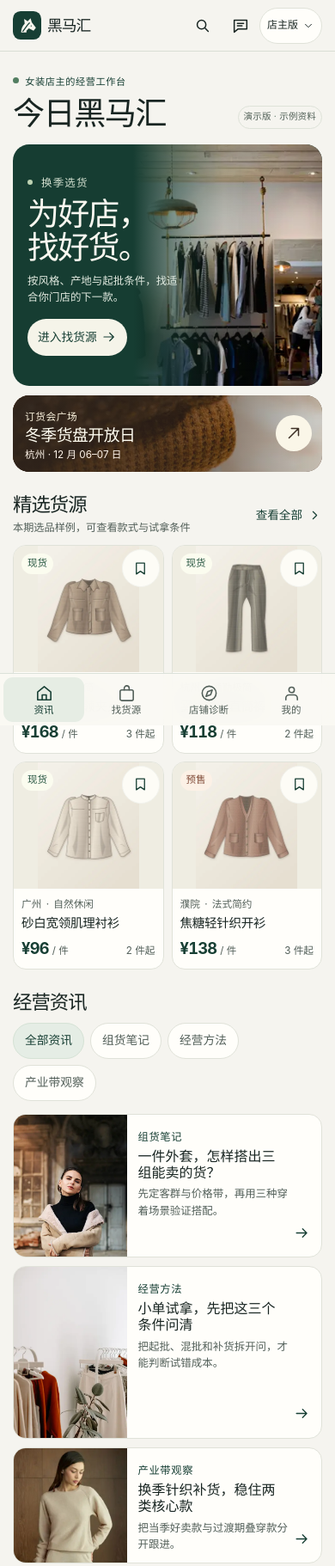
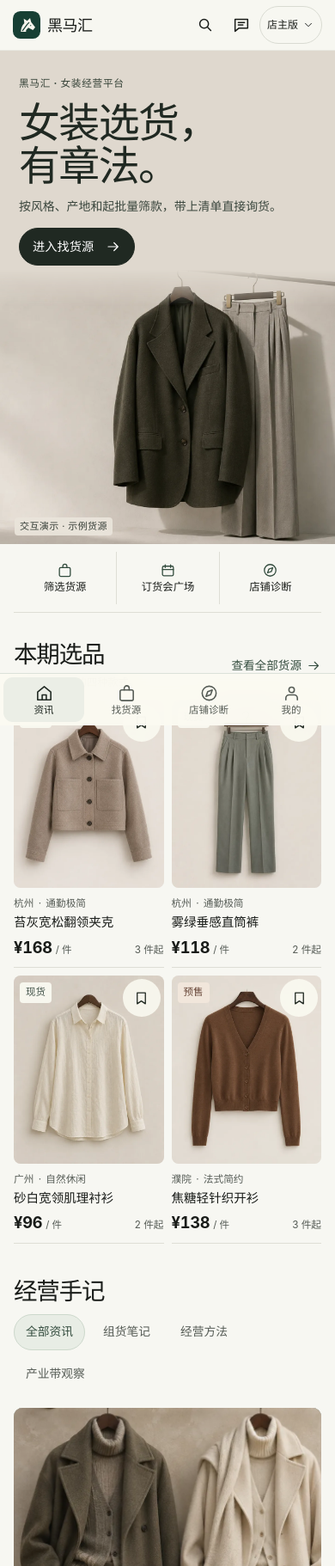
Before and after one commit to hewei1223456-max/heimahui-demo, a plain HTML site: page index.html in a window 390 px wide. Shown: the top 1822 px of the page at 86% size. Drawn offline with Linux system fonts and the light colour scheme.

Commit message:
重做黑马汇品牌视觉、摄影选品与五版导航

```diff
--- a/app.js
+++ b/app.js
@@ -91,9 +91,11 @@ function navItems(mobile = false) {
 }
 function renderShell() {
   const edition = editions[route.key];
+  const isDesk = route.key.endsWith('Desk');
+  document.body.classList.toggle('is-console',isDesk);
   $('#top').innerHTML = `<div class="top-inner">
     <a class="brand" href="${href(edition.first)}"><img src="assets/mark.svg" alt="" width="38" height="38"><span>黑马汇</span></a>
-    <nav class="desktop-nav" aria-label="主导航">${navItems()}</nav>
+    ${isDesk ? `<span class="top-context">${edition.label}</span>` : `<nav class="desktop-nav" aria-label="主导航">${navItems()}</nav>`}
     <div class="top-actions"><button type="button" class="icon-button top-search" data-action="search" aria-label="搜索货源">${icon('search')}</button>
       <a class="icon-button top-message" aria-label="消息" href="${href('messages')}">${icon('message')}</a>
       <button type="button" data-action="editions" class="edition-button" aria-label="切换演示身份，当前${edition.label}"><span class="edition-mark"></span><span>${edition.label}</span>${icon('down',14)}</button></div>
@@ -116,18 +118,33 @@ function storyCard(item) {
 function info() {
   const topics = ['', '组货笔记','经营方法','产业带观察'];
   const results = stories.filter((item) => !state.topic || item.topic === state.topic);
-  return `<div class="landing-heading"><div><span class="eyebrow"><i></i> 女装店主的经营工作台</span><h1>今日黑马汇</h1></div><span class="demo-tag">演示版 <span>·</span> 示例资料</span></div>
-    <section class="hero-grid" aria-label="今日推荐">
-      <article class="hero"><div class="hero-photo">${photo('shop','自然光下的女装门店与陈列衣架',true)}</div>
-        <div class="hero-copy"><span class="hero-kicker"><i></i> 换季选货</span><h2>为好店，<br>找好货。</h2><p>按风格、产地与起批条件，找适合你门店的下一款。</p><a class="button hero-button" href="${href('market')}">进入找货源${icon('arrow',18)}</a></div></article>
-      <article class="activity-peek"><div class="activity-photo">${photo('texture','暖色针织面料细节',true)}</div>
-        <div class="activity-copy"><span class="eyebrow">订货会广场</span><h2>冬季货盘<br>开放日</h2><p>杭州 · 12 月 06–07 日</p><a class="round-link" aria-label="查看冬季货盘开放日" href="${href('fair','F01')}">${icon('diagonal',22)}</a></div></article>
+  const third = route.key === 'supplier' ? ['buyers','找客户','查看店主拿货需求','users'] : ['diagnosis','店铺诊断','整理门店经营问题','compass'];
+  const shortcuts = [
+    ['market',route.key === 'supplier' ? '货源广场' : '筛选货源','风格、产地与起批量','bag'],
+    ['fairs','订货会广场','查看样例场次与看样意向','calendar'],
+    third,
+  ];
+  return `<section class="brand-stage" aria-label="黑马汇选货">
+      <div class="brand-stage-art">${photo('season-atelier','羊毛剪裁夹克与细褶长裤的目录示意摄影',true)}</div>
+      <div class="brand-stage-copy"><p class="stage-kicker">黑马汇 · 女装经营平台</p>
+        <h1>女装选货，<br>有章法。</h1>
+        <p class="stage-intro">按风格、产地和起批量筛款，带上清单直接询货。</p>
+        <a class="button stage-button" href="${href('market')}">进入找货源${icon('arrow',18)}</a>
+      </div>
+      <span class="stage-label">交互演示 · 示例货源</span>
     </section>
-    <section class="section">${heading('精选货源',link('market','查看全部'),'本期选品样例，可查看款式与试拿条件')}
-      <div class="product-grid home-products">${goods.slice(0,4).map(productCard).join('')}</div></section>
-    <section class="section editorial">${heading('经营资讯')}
-      <div class="segments" aria-label="资讯频道">${topics.map((topic) => `<button type="button" class="segment${state.topic === topic ? ' selected' : ''}" data-action="topic" data-id="${topic}" aria-pressed="${state.topic === topic}">${topic || '全部资讯'}</button>`).join('')}</div>
-      <div class="story-grid">${results.map(storyCard).join('')}</div></section>`;
+    <div class="journal-wrap">
+      <section class="utility-line" aria-label="常用经营入口">
+        ${shortcuts.map(([path,title,description,symbol]) => `<a href="${href(path)}"><span class="utility-icon">${icon(symbol,22)}</span><span><strong>${title}</strong><small>${description}</small></span>${icon('chevron',17)}</a>`).join('')}
+      </section>
+      <section class="section assortment">${heading('本期选品',link('market','查看全部货源','arrow'),'面向换季陈列的四种款式。')}
+        <div class="product-grid home-products">${goods.slice(0,4).map(productCard).join('')}</div>
+      </section>
+      <section class="section editorial">${heading('经营手记')}
+        <div class="segments" aria-label="资讯频道">${topics.map((topic) => `<button type="button" class="segment${state.topic === topic ? ' selected' : ''}" data-action="topic" data-id="${topic}" aria-pressed="${state.topic === topic}">${topic || '全部资讯'}</button>`).join('')}</div>
+        ${state.topic ? `<div class="story-grid">${results.map(storyCard).join('')}</div>` : `<div class="journal-grid">${storyCard(stories[0])}<div class="journal-side">${stories.slice(1).map((item) => listLink('article',item.title,item.topic,'book',item.id)).join('')}<a class="journal-fair" href="${href('fair','F01')}"><span>样例场次 · 杭州</span><strong>冬季货盘开放日</strong>${icon('diagonal',19)}</a></div></div>`}
+      </section>
+    </div>`;
 }
 function matches(item) {
   const query = state.query.trim().toLowerCase();
@@ -401,11 +418,16 @@ const views = {
   history:historyPage, report, buyers:buyerList, demand, operations, review, overview:desk, stock:desk, follow:desk, events:desk,
   company:desk, business:desk, knowledge:desk, promotion:desk, audit:desk,
 };
-function render() {
+function render({stage = false} = {}) {
   renderShell();
   const main = $('#main');
-  main.className = `page page-${route.page}${route.key.endsWith('Desk') ? ' desk' : ''}`;
-  main.innerHTML = (views[route.page] || info)();
+  const isDesk = route.key.endsWith('Desk');
+  main.className = `page page-${route.page}${isDesk ? ' desk' : ''}`;
+  main.toggleAttribute('data-stage-motion',stage);
+  const markup = (views[route.page] || info)();
+  main.innerHTML = isDesk
+    ? `<aside class="desk-sidebar"><nav class="desktop-nav" aria-label="后台导航">${navItems(true)}</nav></aside><div class="desk-body">${markup}</div>`
+    : markup;
   document.title = `${$('.page h1')?.textContent || '女装选货与经营'} · 黑马汇`;
   $('.stepper [data-action="quantity-minus"]')?.setAttribute('aria-label','减少数量');
   $('.stepper [data-action="quantity-plus"]')?.setAttribute('aria-label','增加数量');
@@ -554,7 +576,7 @@ window.addEventListener('hashchange',() => {
   const previousEdition = route.key;
   route = getRoute();
   renderedHash = href(route.page,route.id);
-  render();
+  render({stage:route.page === 'info' && previousPage !== 'info'});
   const main = $('#main');
   main.focus({preventScroll:true});
   window.scrollTo(0,scrolls.get(renderedHash) || 0);
@@ -567,4 +589,4 @@ window.addEventListener('hashchange',() => {
   }
 });
 renderedHash = href(route.page,route.id);
-render();
+render({stage:route.page === 'info'});
--- /dev/null
+++ b/brand.css
@@ -0,0 +1,286 @@
+:root {
+  --bg:#f7f7f2;
+  --surface:#fcfcf8;
+  --ink:#191c19;
+  --muted:#565c56;
+  --green:#334c3e;
+  --green-light:#e6ebe3;
+  --line:#deded5;
+  --width:1260px;
+  --radius:12px;
+  --stage:#ded8cf;
+  --stage-ink:#202922;
+  --ease-out:cubic-bezier(.2,.75,.25,1);
+}
+
+.top {
+  background:#f7f7f1ef;
+  border-bottom-color:#deded591;
+  backdrop-filter:blur(22px) saturate(115%);
+}
+.top-inner { min-height:63px }
+.brand { gap:8px; font-size:1.13rem; font-weight:680; letter-spacing:-.033em }
+.top .brand img { width:33px; height:33px }
+.desktop-nav { gap:14px }
+.desktop-nav a {
+  position:relative;
+  padding:8px 9px;
+  font-size:.84rem;
+  font-weight:570;
+  letter-spacing:.018em;
+  border-radius:4px;
+}
+.desktop-nav a[aria-current] { color:var(--ink); background:transparent; font-weight:690 }
+.desktop-nav a[aria-current]::after {
+  position:absolute; inset:auto 9px 3px;
+  height:1px; content:""; background:var(--green)
+}
+.edition-button { background:transparent; border-color:#d9dbd2; border-radius:32px; font-weight:570 }
+.edition-mark { width:5px; height:5px; background:var(--green) }
+.top-context { color:var(--muted); font-size:.8rem; font-weight:625 }
+.top-actions .icon-button { width:44px }
+
+.page-info { max-width:none; padding:0 0 72px }
+.brand-stage {
+  position:relative;
+  isolation:isolate;
+  overflow:hidden;
+  display:grid;
+  align-items:center;
+  min-height:clamp(540px,43vw,640px);
+  background:linear-gradient(180deg,#cfc7bd 0%, #e5ded4 54%, #ded6cd 81%, #bdb4aa 100%);
+  color:var(--stage-ink);
+}
+.brand-stage-art { position:absolute; z-index:-1; inset:0; overflow:hidden }
+.brand-stage-art img {
+  position:absolute;
+  inset:0 0 0 auto;
+  max-width:none;
+  width:auto;
+  height:100%;
+  mask-image:linear-gradient(90deg,transparent 0,#000 16%);
+}
+.brand-stage-copy {
+  max-width:calc(var(--width) + 80px);
+  width:100%;
+  padding:32px 48px 49px;
+  margin:auto;
+}
+.stage-kicker {
+  font-size:.79rem;
+  font-weight:650;
+  line-height:1.35;
+  letter-spacing:.058em;
+  color:#364338;
+}
+.brand-stage h1 {
+  margin:21px 0 18px;
+  max-width:8em;
+  font-size:clamp(3.4rem,6.3vw,6.55rem);
+  font-weight:690;
+  line-height:1.05;
+  letter-spacing:-.034em;
+}
+.stage-intro { max-width:26em; margin:0 0 26px; font-size:clamp(.94rem,1.34vw,1.15rem); color:#3a463d; line-height:1.65; text-wrap:pretty }
+.button.stage-button {
+  padding:11px 19px;
+  gap:14px;
+  color:#fff;
+  background:var(--stage-ink);
+  border-radius:32px;
+  border:1px solid var(--stage-ink);
+  font-size:.89rem;
+  min-height:47px;
+}
+.stage-button svg { transition:transform 220ms var(--ease-out) }
+.stage-label {
+  position:absolute;
+  z-index:2;
+  inset:auto auto 19px max(48px,calc((100vw - var(--width) - 80px)/2 + 48px));
+  color:#3d4740;
+  font-size:.73rem;
+  letter-spacing:.035em;
+}
+.journal-wrap { max-width:calc(var(--width) + 80px); margin:auto; padding:0 40px }
+.utility-line {
+  display:grid;
+  grid-template-columns:repeat(3,minmax(0,1fr));
+  align-items:center;
+  padding:16px 0;
+  border-bottom:1px solid var(--line);
+}
+.utility-line a {
+  display:grid;
+  grid-template-columns:auto minmax(0,1fr) auto;
+  align-items:center;
+  gap:13px;
+  min-height:56px;
+  padding:0 17px;
+  transition:color 140ms var(--ease-out), background-color 140ms var(--ease-out);
+}
+.utility-line a + a { border-left:1px solid var(--line) }
+.utility-icon { color:var(--green); display:grid; place-items:center; width:27px }
+.utility-line strong,.utility-line small { display:block }
+.utility-line strong { font-size:.96rem; font-weight:685 }
+.utility-line small { margin-top:2px; color:var(--muted); font-size:.76rem }
+.utility-line a > svg { color:var(--green) }
+.assortment { margin-top:61px }
+.assortment .section-heading { margin-bottom:20px }
+.section-heading h2 { font-weight:690; font-size:clamp(1.72rem,3.4vw,2.8rem); letter-spacing:-.043em }
+.section-heading p { margin-top:7px }
+.product-grid { gap:18px }
+.product-card { border:none; background:none; border-radius:0 }
+.product-link { min-height:100%; border-bottom:1px solid var(--line) }
+.product-image { aspect-ratio:4/5; background:#efede6; border-radius:8px }
+.product-image img { object-fit:cover; object-position:50% 49%; transition:transform 320ms var(--ease-out) }
+.product-image img[src*="lookbook-"] { object-fit:cover; object-position:50% 50% }
+.product-image img:not([src*="lookbook-"]) { object-fit:contain }
+.product-data { padding:13px 0 15px }
+.product-data h3 { margin:4px 0 9px; font-weight:675; letter-spacing:0 }
+.product-line { gap:4px }
+.product-line strong { color:var(--ink); letter-spacing:-.015em }
+.stock-tag { border-radius:4px; background:#fafaf2ee; color:#425249; font-weight:630 }
+.stock-tag.preorder { background:#f1e6db; color:#674638 }
+.save-button { top:11px; right:11px; border:0; background:#fcfcf3db; width:44px; height:44px; color:var(--stage-ink) }
+.save-button.active { background:#e5ebe2 }
+.editorial { margin-top:75px }
+.editorial .segments { margin-bottom:18px }
+.segment { border-radius:25px; border-color:transparent; background:transparent }
+.segment.selected { border-color:#cdd8cc; background:#e8ede5 }
+.active-filters .segment { border-color:#ccd5ca }
+.journal-grid { display:grid; grid-template-columns:1.32fr 1fr; gap:24px }
+.story-card,.fair-card { border:0; border-radius:10px; background:#efeee6 }
+.journal-grid>.story-card { background:var(--stage-ink); color:#f5f5ec; }
+.journal-grid .story-image { aspect-ratio:2.04; background:#d5d4c7 }
+.journal-grid .story-copy { padding:19px 21px 23px }
+.journal-grid .story-copy h3 { font-size:clamp(1.2rem,2vw,1.7rem); letter-spacing:-.037em }
+.journal-grid .story-copy p,.journal-grid .story-copy .eyebrow,.journal-grid .story-arrow { color:#e1e8dd }
+.journal-side .list-item { min-height:88px; border-bottom:1px solid var(--line) }
+.journal-side .list-icon { background:none; color:var(--green) }
+.journal-fair {
+  position:relative; margin-top:18px; border:1px solid var(--line); border-radius:8px;
+  min-height:100px; display:flex; flex-direction:column; justify-content:center; padding:13px 49px 13px 16px;
+  background:#ecebe1;
+}
+.journal-fair span { color:var(--muted); font-size:.75rem }
+.journal-fair strong { font-size:1.12rem; margin-top:3px }
+.journal-fair svg { position:absolute; inset:50% 15px auto auto; transform:translateY(-50%); color:var(--green) }
+
+.page > .page-heading h1,.detail-content h1,.article-detail h1 { font-weight:690 }
+.detail-image { border-radius:12px; background:#eae7dc }
+.detail-image img[src*="lookbook-"] { object-fit:contain }
+.detail-content { border-radius:12px; border-color:var(--line) }
+.fair-ribbon { background:#e9ece4; border-radius:8px }
+.page-market .search-bar { border-radius:9px }
+.page-market .section-heading h2 { font-size:clamp(1.34rem,2.45vw,2rem) }
+.surface,.search-bar,.empty { border-color:var(--line) }
+.toast { background:var(--stage-ink) }
+.desk { display:grid; grid-template-columns:195px minmax(0,1fr); align-items:start; gap:32px }
+.desk-sidebar { position:sticky; top:91px }
+.desk-sidebar .desktop-nav { align-items:stretch; flex-direction:column; gap:2px }
+.desk-sidebar .desktop-nav a { align-items:center; gap:10px; padding:9px 8px; min-height:47px }
+.desk-sidebar .desktop-nav a[aria-current]::after { inset:10px auto 10px -2px; height:auto; width:2px }
+.desk-sidebar .desktop-nav a[aria-current] { background:#eceee5 }
+.desk-sidebar svg { width:19px; height:19px; color:var(--green) }
+.desk .metric-grid { gap:0; padding:2px 0; border-block:1px solid var(--line) }
+.desk .metric {
+  border:0; border-radius:0; padding:21px 20px; background:transparent;
+}
+.desk .metric + .metric { border-left:1px solid var(--line) }
+.desk .metric strong { color:var(--ink); font-size:clamp(1.7rem,4vw,2.65rem) }
+.desk .desk-grid { margin-top:18px }
+.desk .desk-grid .surface { border-radius:10px }
+.desk meter::-webkit-meter-optimum-value { background:#566d5b }
+.desk meter::-moz-meter-bar { background:#566d5b }
+.foot { border-color:var(--line); min-height:82px }
+
+dialog {
+  opacity:0;
+  transform:translateY(12px) scale(.99);
+  transition:opacity 225ms var(--ease-out),transform 225ms var(--ease-out),overlay 225ms allow-discrete,display 225ms allow-discrete;
+}
+dialog[open] {
+  opacity:1; transform:none;
+  transition:opacity 225ms var(--ease-out),transform 225ms var(--ease-out),overlay 225ms allow-discrete,display 225ms allow-discrete;
+}
+dialog:not([open]),dialog:not([open])::backdrop { pointer-events:none }
+dialog::backdrop { opacity:0; transition:opacity 225ms var(--ease-out),overlay 225ms allow-discrete,display 225ms allow-discrete }
+dialog[open]::backdrop { opacity:1 }
+@starting-style { dialog[open]{opacity:0;transform:translateY(12px) scale(.99)}dialog[open]::backdrop{opacity:0} }
+
+@media (hover:hover) {
+  .desktop-nav a:hover,.edition-choice:hover,.icon-button:hover,.utility-line a:hover { background:#ebece4 }
+  .button.stage-button:hover { background:#334238 }
+  .stage-button:hover svg { transform:translateX(3px) }
+  .product-link:hover img { transform:scale(1.026) }
+}
+@media (prefers-reduced-motion:no-preference) {
+  [data-stage-motion] .brand-stage-art img { animation:atelier-appear 560ms var(--ease-out) both }
+  @keyframes atelier-appear { from{opacity:.66;transform:scale(1.018);transform-origin:right 60%}to{opacity:1;transform:none;transform-origin:right 60%} }
+}
+@media (max-width:1080px) {
+  .brand-stage-copy { padding-left:37px }
+  .stage-label { left:37px }
+  .journal-wrap { padding-inline:30px }
+  .desktop-nav { gap:4px }
+  .desk { grid-template-columns:165px minmax(0,1fr); gap:19px }
+}
+@media (max-width:820px) {
+  .top-inner { min-height:58px }
+  .top .brand img { width:32px; height:32px }
+  .top-context { display:none }
+  .mobile-nav { background:#fbfaf2f2; backdrop-filter:blur(21px) saturate(110%) }
+  .mobile-nav a[aria-current] { background:#ebeee6; color:var(--stage-ink) }
+  .brand-stage { min-height:490px }
+  .brand-stage-copy { padding-inline:27px }
+  .stage-label { left:27px }
+  .journal-wrap { padding-inline:20px }
+  .desk { display:block }
+  .desk-sidebar { display:none }
+}
+@media (max-width:570px) {
+  .top-inner { min-height:58px }
+  .edition-button { min-height:44px }
+  .brand-stage { display:flex; flex-direction:column; align-items:stretch; min-height:auto; background:#dfd8ce }
+  .brand-stage-art { order:2; position:relative; inset:auto; z-index:auto; height:clamp(246px,82vw,330px); mask-image:linear-gradient(180deg,transparent 0%,#000 13%); }
+  .brand-stage-art img { height:104%; top:-3%; right:0; mask-image:none; }
+  .brand-stage-copy { order:1; padding:31px 22px 5px; position:relative; z-index:1 }
+  .brand-stage h1 { font-size:clamp(3rem,12vw,4.3rem); line-height:1.045; letter-spacing:-.034em; margin:12px 0 12px }
+  .stage-kicker { font-size:.73rem }
+  .stage-intro { max-width:23em; font-size:.87rem; line-height:1.48; margin-bottom:14px }
+  .button.stage-button { min-height:44px; padding:7px 15px }
+  .stage-label { inset:auto auto 10px 17px; color:#363e37; font-size:.69rem; background:#e9e4daf0; border-radius:4px; padding:2px 6px }
+  .journal-wrap { padding-inline:16px }
+  .utility-line { padding:9px 0; gap:0 }
+  .utility-line a { min-height:61px; padding:5px; display:flex; flex-direction:column; justify-content:center; text-align:center; gap:2px; line-height:1.31 }
+  .utility-line small,.utility-line a > svg { display:none }
+  .utility-line strong { font-size:.77rem }
+  .utility-icon svg { width:19px;height:19px }
+  .product-grid { gap:9px }
+  .product-data { padding:9px 0 11px }
+  .product-image { aspect-ratio:4/5 }
+  .stock-tag { left:7px; top:8px }
+  .save-button { right:4px; top:4px }
+  .assortment { margin-top:32px }
+  .assortment .section-heading { margin-bottom:11px }
+  .editorial { margin-top:39px }
+  .journal-grid { grid-template-columns:1fr; gap:8px }
+  .journal-grid>.story-card a { display:block }
+  .journal-grid .story-image { aspect-ratio:1.98 }
+  .journal-grid .story-copy { padding:14px 15px 18px }
+  .journal-side .list-item { min-height:66px }
+  .page-info { padding-bottom:34px }
+  .desk .metric { padding:10px 7px }
+  .top-actions .icon-button { width:42px }
+}
+@media (max-width:340px) {
+  .brand-stage-copy { padding-left:17px; padding-right:17px }
+  .top-actions .top-message { display:none }
+}
+@media (prefers-reduced-motion:reduce) {
+  .brand-stage-art img { animation:none!important }
+  dialog,dialog[open],dialog::backdrop { transition:none!important;transform:none!important }
+}
+@media (prefers-reduced-transparency:reduce) {
+  .top,.mobile-nav { backdrop-filter:none; background:var(--bg) }
+}
--- a/data.js
+++ b/data.js
@@ -17,14 +17,14 @@ const previewData = (() => {
   };
 
   const goods = [
-    { id: 'HM2601', title: '苔灰宽松翻领夹克', supplier: '杭州北巷样品间', city: '杭州', style: '通勤极简', category: '外套', price: 168, minimum: 3, status: '现货', image: 'jacket', dispatch: '2–3 天', fits: '直肩宽松，便于搭针织打底和直筒裤。适合换季主推位。' },
-    { id: 'HM2602', title: '雾绿垂感直筒裤', supplier: '杭州北巷样品间', city: '杭州', style: '通勤极简', category: '裤装', price: 118, minimum: 2, status: '现货', image: 'trousers', dispatch: '1–2 天', fits: '中高腰，裤管留量适中。建议与夹克做成通勤套搭。' },
-    { id: 'HM2603', title: '砂白宽领肌理衬衫', supplier: '广州序里样品间', city: '广州', style: '自然休闲', category: '衬衫', price: 96, minimum: 2, status: '现货', image: 'shirt', dispatch: '1–2 天', fits: '织纹细腻，单穿或当作薄外搭均可。陈列时建议保留领口留白。' },
-    { id: 'HM2604', title: '焦糖轻针织开衫', supplier: '濮院原织样品间', city: '濮院', style: '法式简约', category: '针织', price: 138, minimum: 3, status: '预售', image: 'cardigan', dispatch: '5–7 天', fits: '暖调显色，轻薄易叠穿。批次色差和补货节奏可随询货确认。' },
-    { id: 'HM2605', title: '橄榄灰压褶半裙', supplier: '广州序里样品间', city: '广州', style: '法式简约', category: '裙装', price: 128, minimum: 2, status: '现货', image: 'skirt', dispatch: '2–3 天', fits: '中长裙摆，适合与短针织和平底鞋搭配陈列。' },
-    { id: 'HM2606', title: '岩灰短夹克两件套', supplier: '杭州北巷样品间', city: '杭州', style: '通勤极简', category: '套装', price: 258, minimum: 5, status: '预售', image: 'set', dispatch: '7–10 天', fits: '上衣裤装同色，适合完整套陈。补货时先确认上下装尺码组合。' },
-    { id: 'HM2607', title: '浅驼束腰中长风衣', supplier: '平湖度里样品间', city: '平湖', style: '自然休闲', category: '外套', price: 298, minimum: 5, status: '现货', image: 'coat', dispatch: '2–3 天', fits: '单排扣配束带，季节跨度长。试拿时可验证长度与目标身高的适配。' },
-    { id: 'HM2608', title: '烟棕收腰连衣裙', supplier: '广州序里样品间', city: '广州', style: '法式简约', category: '裙装', price: 228, minimum: 3, status: '现货', image: 'dress', dispatch: '2–3 天', fits: '低饱和调，适合以配饰拆分日常与聚会搭配。' },
+    { id: 'HM2601', title: '苔灰宽松翻领夹克', supplier: '杭州北巷样品间', city: '杭州', style: '通勤极简', category: '外套', price: 168, minimum: 3, status: '现货', image: 'lookbook-jacket', dispatch: '2–3 天', fits: '直肩宽松，便于搭针织打底和直筒裤。适合换季主推位。' },
+    { id: 'HM2602', title: '雾绿垂感直筒裤', supplier: '杭州北巷样品间', city: '杭州', style: '通勤极简', category: '裤装', price: 118, minimum: 2, status: '现货', image: 'lookbook-trousers', dispatch: '1–2 天', fits: '中高腰，裤管留量适中。建议与夹克做成通勤套搭。' },
+    { id: 'HM2603', title: '砂白宽领肌理衬衫', supplier: '广州序里样品间', city: '广州', style: '自然休闲', category: '衬衫', price: 96, minimum: 2, status: '现货', image: 'lookbook-shirt', dispatch: '1–2 天', fits: '织纹细腻，单穿或当作薄外搭均可。陈列时建议保留领口留白。' },
+    { id: 'HM2604', title: '焦糖轻针织开衫', supplier: '濮院原织样品间', city: '濮院', style: '法式简约', category: '针织', price: 138, minimum: 3, status: '预售', image: 'lookbook-cardigan', dispatch: '5–7 天', fits: '暖调显色，轻薄易叠穿。批次色差和补货节奏可随询货确认。' },
+    { id: 'HM2605', title: '橄榄灰压褶半裙', supplier: '广州序里样品间', city: '广州', style: '法式简约', category: '裙装', price: 128, minimum: 2, status: '现货', image: 'lookbook-skirt', dispatch: '2–3 天', fits: '中长裙摆，适合与短针织和平底鞋搭配陈列。' },
+    { id: 'HM2606', title: '岩灰短夹克两件套', supplier: '杭州北巷样品间', city: '杭州', style: '通勤极简', category: '套装', price: 258, minimum: 5, status: '预售', image: 'lookbook-set', dispatch: '7–10 天', fits: '上衣裤装同色，适合完整套陈。补货时先确认上下装尺码组合。' },
+    { id: 'HM2607', title: '浅驼束腰中长风衣', supplier: '平湖度里样品间', city: '平湖', style: '自然休闲', category: '外套', price: 298, minimum: 5, status: '现货', image: 'lookbook-coat', dispatch: '2–3 天', fits: '单排扣配束带，季节跨度长。试拿时可验证长度与目标身高的适配。' },
+    { id: 'HM2608', title: '烟棕收腰连衣裙', supplier: '广州序里样品间', city: '广州', style: '法式简约', category: '裙装', price: 228, minimum: 3, status: '现货', image: 'lookbook-dress', dispatch: '2–3 天', fits: '低饱和调，适合以配饰拆分日常与聚会搭配。' },
   ];
 
   const fairs = [
@@ -34,7 +34,7 @@ const previewData = (() => {
   ];
 
   const stories = [
-    { id: 'A01', topic: '组货笔记', title: '一件外套，怎样搭出三组能卖的货？', intro: '先定客群与价格带，再用三种穿着场景验证搭配。', image: 'editorial', paragraphs: ['先选一件足够代表门店风格的外套作为主款。围绕通勤、周末和温差三个场景分别选内搭与下装。尽量复用鞋包与配色，减少为搭配额外备货。', '把三套搭配放到同一个陈列点，记录顾客先摸哪件、成套试穿率和单件成交分布。用一周数据决定补货时是加深主款，还是补齐更常被搭走的配款。'] },
+    { id: 'A01', topic: '组货笔记', title: '一件外套，怎样搭出三组能卖的货？', intro: '先定客群与价格带，再用三种穿着场景验证搭配。', image: 'lookbook-journal', paragraphs: ['先选一件足够代表门店风格的外套作为主款。围绕通勤、周末和温差三个场景分别选内搭与下装。尽量复用鞋包与配色，减少为搭配额外备货。', '把三套搭配放到同一个陈列点，记录顾客先摸哪件、成套试穿率和单件成交分布。用一周数据决定补货时是加深主款，还是补齐更常被搭走的配款。'] },
     { id: 'A02', topic: '经营方法', title: '小单试拿，先把这三个条件问清', intro: '把起批、混批和补货拆开问，才能判断试错成本。', image: 'rack', paragraphs: ['第一是达到起批的计算单位。件、手和包对单款现金占用的影响不同。第二是混批是否按款、按色、按尺码计算。第三是补单从确认到实际发货所需的时间。', '条件问清之后再排尺码，不确定的物流费用保留待确认。每次试拿记录款号、计划数量、店内搭配和一周后复评时间。'] },
     { id: 'A03', topic: '产业带观察', title: '换季针织补货，稳住两类核心款', intro: '把当季好卖款与过渡期叠穿款分开跟进。', image: 'knit', paragraphs: ['换季时优先看一周在售款的试穿和实际出货。已经找到稳定客群的畅销色适合验证小批补货，单次补单深度取决于交期与销售窗口。', '选择过渡期针织时优先评估叠穿与色系兼容性。调整货架后观察连带和尺码需求，保持小步试错。'] },
   ];
--- a/index.html
+++ b/index.html
@@ -3,14 +3,15 @@
 <head>
   <meta charset="utf-8">
   <meta name="viewport" content="width=device-width, initial-scale=1, viewport-fit=cover">
-  <meta name="theme-color" content="#f5f4ef">
+  <meta name="theme-color" content="#f7f7f2">
   <meta name="description" content="黑马汇，女装店主的选货与经营工作台。公开演示仅含样例资料。">
   <meta name="robots" content="noindex">
   <meta http-equiv="Content-Security-Policy" content="default-src 'self'; object-src 'none'; base-uri 'none'; form-action 'self'">
   <title>黑马汇 · 女装选货与经营</title>
   <link rel="icon" href="assets/mark.svg" type="image/svg+xml">
-  <link rel="preload" as="image" href="assets/shop.webp">
+  <link rel="preload" as="image" href="assets/season-atelier.webp">
   <link rel="stylesheet" href="styles.css">
+  <link rel="stylesheet" href="brand.css">
   <script src="data.js" defer></script>
   <script src="app.js" defer></script>
 </head>
```
Also changed, not shown: assets/lookbook-cardigan.webp (added), assets/lookbook-coat.webp (added), assets/lookbook-dress.webp (added), assets/lookbook-jacket.webp (added), assets/lookbook-journal.webp (added), assets/lookbook-set.webp (added), assets/lookbook-shirt.webp (added), assets/lookbook-skirt.webp (added), assets/lookbook-trousers.webp (added), assets/season-atelier.webp (added), 1 other file.
